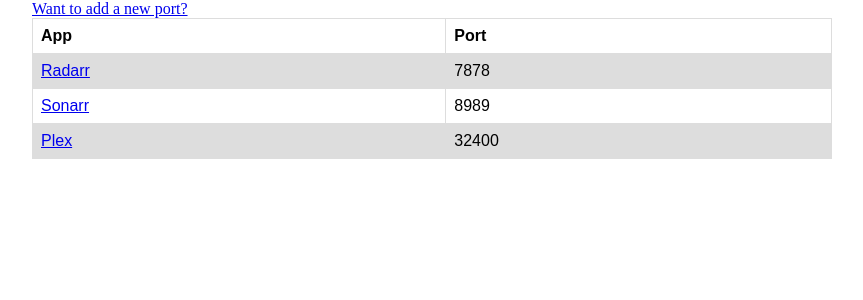
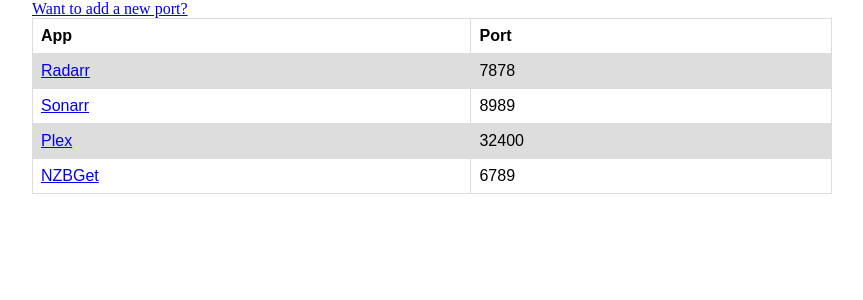
Before and after one commit to Harry-Torry/tellmetheport, a PHP site: page /web/ in a window 1280 px wide. Shown: the top 300 px of the page, without its empty margins (208-1071 px from the left). Run offline with PHP 8.4, Linux system fonts and the light colour scheme.

Commit message:
Add NZBGet

```diff
--- a/public/index.php
+++ b/public/index.php
@@ -44,6 +44,10 @@
             <td><a href=http://127.0.0.1:32400/web/index.html" target="_blank">Plex</a></td>
             <td>32400</td>
          </tr>
+         <tr>
+            <td><a href=http://127.0.0.1:6789/web/index.html" target="_blank">NZBGet</a></td>
+            <td>6789</td>
+         </tr>
       </table>
    </body>
 </html>
```
